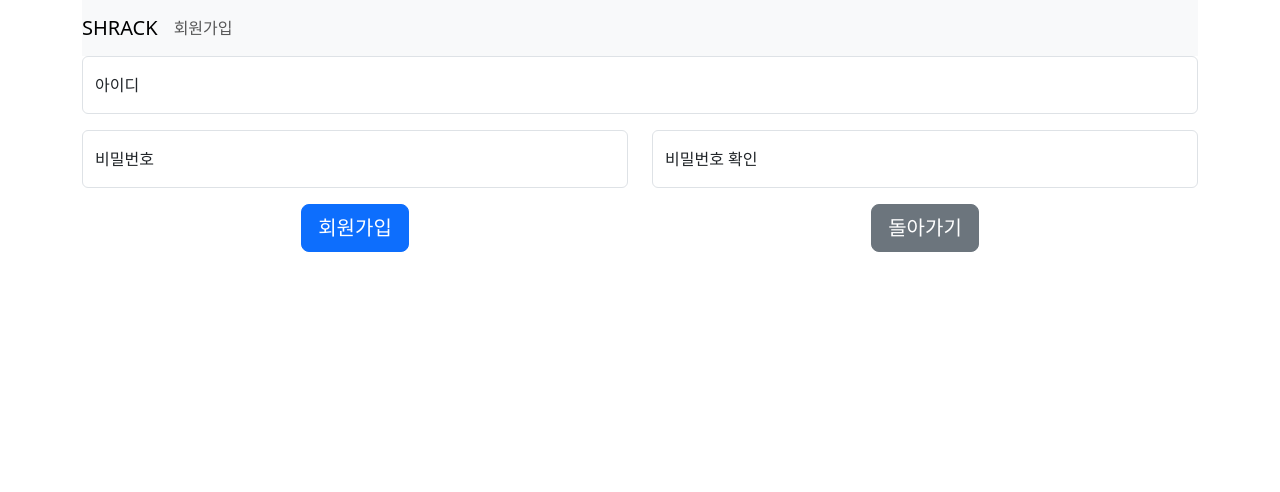
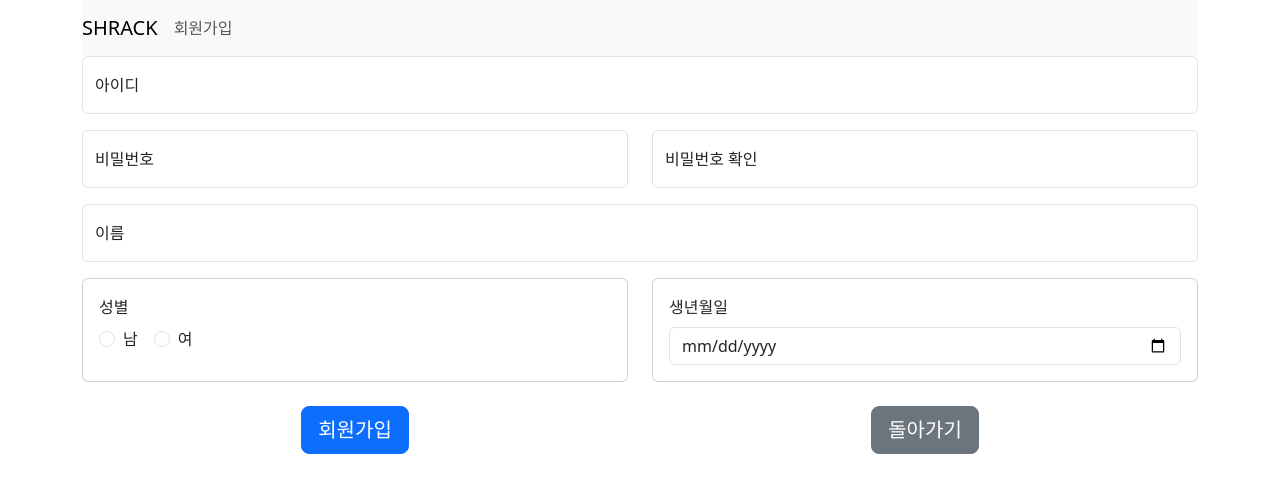
Before and after one commit to SG-Capstone-SHrack/SHrack-front, a React (Create React App) app: page /signup in a window 1280 px wide. Shown: the top 492 px of the page. Built offline with nearby package versions, Linux system fonts and the light colour scheme.

Commit message:
회원가입 : 성별 및 생일 추가

```diff
--- a/src/account/Signup.jsx
+++ b/src/account/Signup.jsx
@@ -8,6 +8,7 @@ import {
   Container,
   FloatingLabel,
   Alert,
+  Card,
   Row,
   Col,
   Navbar,
@@ -72,6 +73,61 @@ function Signup() {
             </Form.Group>
           </Col>
         </Row>
+        <Form.Group className="mb-3" controlId="id">
+          <FloatingLabel controlId="name" label="이름" className="mb-3">
+            <Form.Control
+              type="name"
+              placeholder="이름"
+              onChange={e => setName(e.target.value)}
+            />
+          </FloatingLabel>
+        </Form.Group>
+        <Row>
+          <Col>
+            <Card style={{ height: '100%' }}>
+              <Card.Body>
+                <Form.Group controlId="gender">
+                  <Form.Label>성별</Form.Label>
+                  <div>
+                    <Form.Check
+                      inline
+                      type="radio"
+                      label="남"
+                      name="gender"
+                      value="남"
+                      checked={gender === '남'}
+                      onChange={e => setGender(e.target.value)}
+                    />
+                    <Form.Check
+                      inline
+                      type="radio"
+                      label="여"
+                      name="gender"
+                      value="여"
+                      checked={gender === '여'}
+                      onChange={e => setGender(e.target.value)}
+                    />
+                  </div>
+                </Form.Group>
+              </Card.Body>
+            </Card>
+          </Col>
+          <Col>
+            <Card style={{ height: '100%' }}>
+              <Card.Body>
+                <Form.Group controlId="birthdate">
+                  <Form.Label>생년월일</Form.Label>
+                  <Form.Control
+                    type="date"
+                    value={birth}
+                    onChange={e => setBirth(e.target.value)}
+                  />
+                </Form.Group>
+              </Card.Body>
+            </Card>
+          </Col>
+        </Row>
+        <br />
         <Row>
           <Col className="d-flex justify-content-center align-items-center">
             <Button
```
